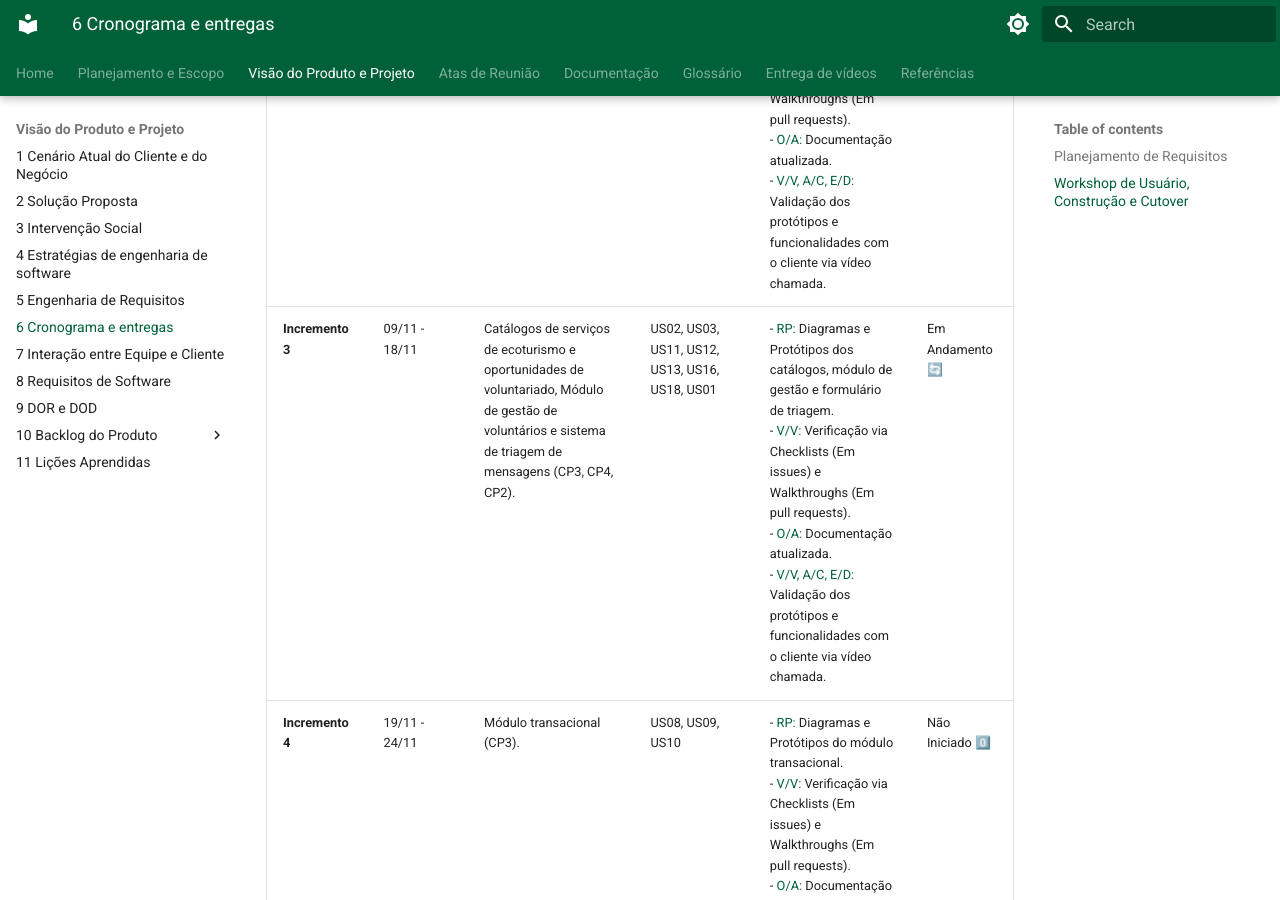
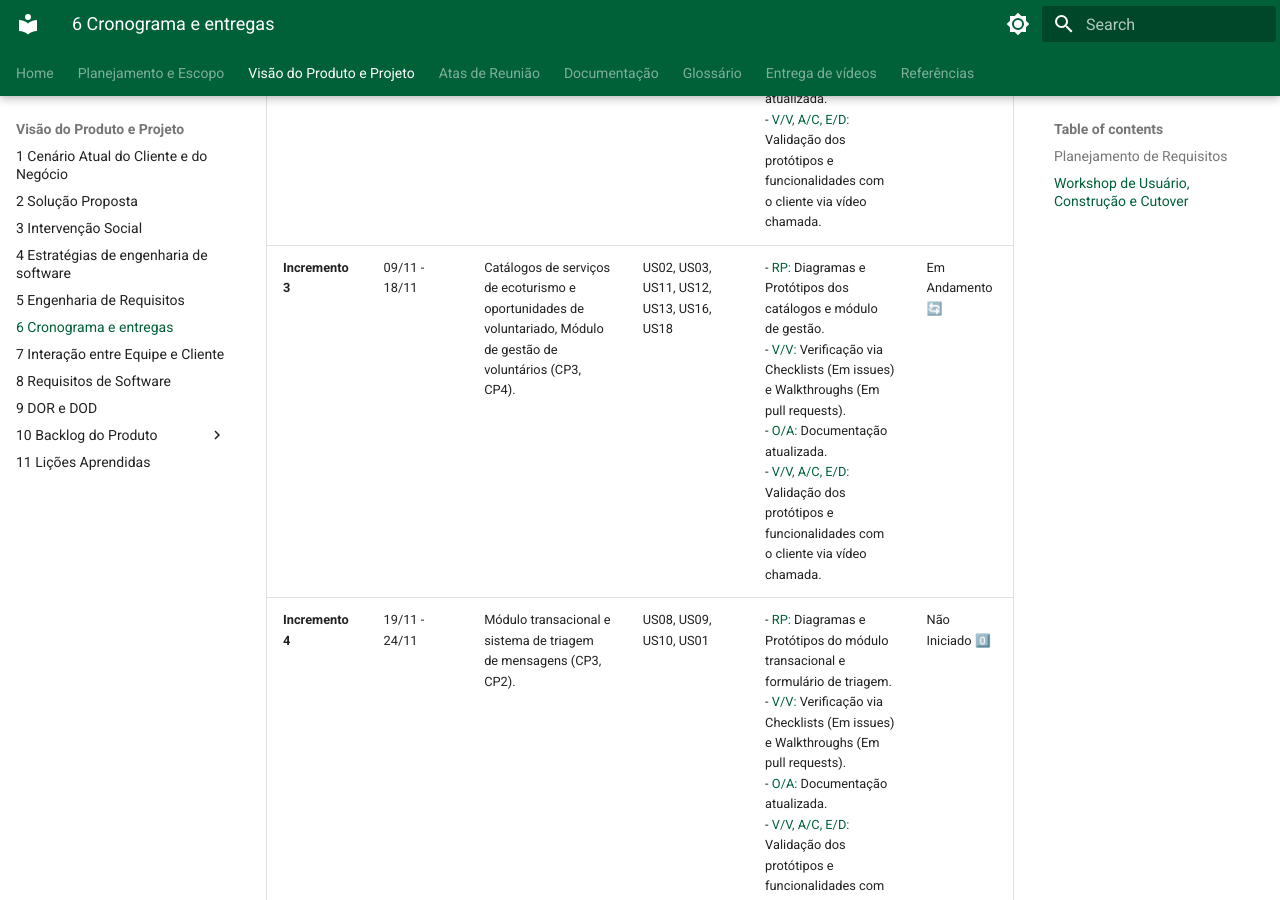
Before and after one commit to mdsreq-fga-unb/REQ-2026.2-T01-IBRADA-NET, an MkDocs documentation site: the page built from docs/documento-visao/6_cronograma.md, in a window 1280 px wide and 900 px high, scrolled down 1673 px. Built offline with MkDocs 1.6.1 and Material for MkDocs 9.7.7, drawn with Linux system fonts in a browser that asks for light colours.

Commit message:
Ajuste na US01

```diff
--- a/docs/documento-visao/6_cronograma.md
+++ b/docs/documento-visao/6_cronograma.md
@@ -14,6 +14,6 @@
 | :--- | :--- | :--- | :--- | :--- | :--- |
 | **Incremento 1** | 21/10 - 01/11 | Preparação dos requisitos para implementação, protótipos iniciais | - | - [RP:](../documentacao/glossario.md#atividades-de-er) Protótipos do layout do site e esboços das principais funcionalidades (cadastro, login, catálogos etc.).<br>- [V/V, A/C, E/D:](../documentacao/glossario.md#atividades-de-er) Validação dos protótipos com o cliente via vídeo chamada. | Concluido 🆗 |
 | **Incremento 2** | 02/11 - 08/11 | Sistema de cadastro geral, Ambiente para voluntários e solicitação de parceria (CP4, CP6). | US04, US05, US06, US07, US15, US17, US22, US23, US14, US19, US20, US21 | - [RP:](../documentacao/glossario.md#atividades-de-er) Diagramas e Protótipos do sistema de cadastro, ambiente para voluntários e formulário de parceria.<br>- [V/V:](../documentacao/glossario.md#atividades-de-er) Verificação via Checklists (Em issues) e Walkthroughs (Em pull requests).<br>- [O/A:](../documentacao/glossario.md#atividades-de-er) Documentação atualizada.<br>- [V/V, A/C, E/D:](../documentacao/glossario.md#atividades-de-er) Validação dos protótipos e funcionalidades com o cliente via vídeo chamada. | Em Andamento 🔄 |
-| **Incremento 3** | 09/11 - 18/11 | Catálogos de serviços de ecoturismo e oportunidades de voluntariado, Módulo de gestão de voluntários e sistema de triagem de mensagens (CP3, CP4, CP2). | US02, US03, US11, US12, US13, US16, US18, US01 | - [RP:](../documentacao/glossario.md#atividades-de-er) Diagramas e Protótipos dos catálogos, módulo de gestão e formulário de triagem.<br>- [V/V:](../documentacao/glossario.md#atividades-de-er) Verificação via Checklists (Em issues) e Walkthroughs (Em pull requests).<br>- [O/A:](../documentacao/glossario.md#atividades-de-er) Documentação atualizada.<br>- [V/V, A/C, E/D:](../documentacao/glossario.md#atividades-de-er) Validação dos protótipos e funcionalidades com o cliente via vídeo chamada. | Em Andamento 🔄 |
-| **Incremento 4** | 19/11 - 24/11 | Módulo transacional (CP3). | US08, US09, US10 | - [RP:](../documentacao/glossario.md#atividades-de-er) Diagramas e Protótipos do módulo transacional.<br>- [V/V:](../documentacao/glossario.md#atividades-de-er) Verificação via Checklists (Em issues) e Walkthroughs (Em pull requests).<br>- [O/A:](../documentacao/glossario.md#atividades-de-er) Documentação atualizada.<br>- [V/V, A/C, E/D:](../documentacao/glossario.md#atividades-de-er) Validação dos protótipos e funcionalidades com o cliente via vídeo chamada. | Não Iniciado 0️⃣ |
+| **Incremento 3** | 09/11 - 18/11 | Catálogos de serviços de ecoturismo e oportunidades de voluntariado, Módulo de gestão de voluntários (CP3, CP4). | US02, US03, US11, US12, US13, US16, US18 | - [RP:](../documentacao/glossario.md#atividades-de-er) Diagramas e Protótipos dos catálogos e módulo de gestão.<br>- [V/V:](../documentacao/glossario.md#atividades-de-er) Verificação via Checklists (Em issues) e Walkthroughs (Em pull requests).<br>- [O/A:](../documentacao/glossario.md#atividades-de-er) Documentação atualizada.<br>- [V/V, A/C, E/D:](../documentacao/glossario.md#atividades-de-er) Validação dos protótipos e funcionalidades com o cliente via vídeo chamada. | Em Andamento 🔄 |
+| **Incremento 4** | 19/11 - 24/11 | Módulo transacional e sistema de triagem de mensagens (CP3, CP2). | US08, US09, US10, US01 | - [RP:](../documentacao/glossario.md#atividades-de-er) Diagramas e Protótipos do módulo transacional e formulário de triagem.<br>- [V/V:](../documentacao/glossario.md#atividades-de-er) Verificação via Checklists (Em issues) e Walkthroughs (Em pull requests).<br>- [O/A:](../documentacao/glossario.md#atividades-de-er) Documentação atualizada.<br>- [V/V, A/C, E/D:](../documentacao/glossario.md#atividades-de-er) Validação dos protótipos e funcionalidades com o cliente via vídeo chamada. | Não Iniciado 0️⃣ |
 | **Cutover** | 24/11 - 01/12 | Testes gerais e transição para a organização. | - | - [V/V:](../documentacao/glossario.md#atividades-de-er) Testes de hospedagem e sistemas de segurança do site com evidências.<br>- [V/V, A/C:](../documentacao/glossario.md#atividades-de-er) Apresentação do produto desenvolvido para o cliente.<br>- [O/A:](../documentacao/glossario.md#atividades-de-er) Definição de responsabilidade pela manutenção e desenvolvimento do sistema.<br>- [O/A:](../documentacao/glossario.md#atividades-de-er) Transição operacional (cutover). | Não Iniciado 0️⃣ |
```
